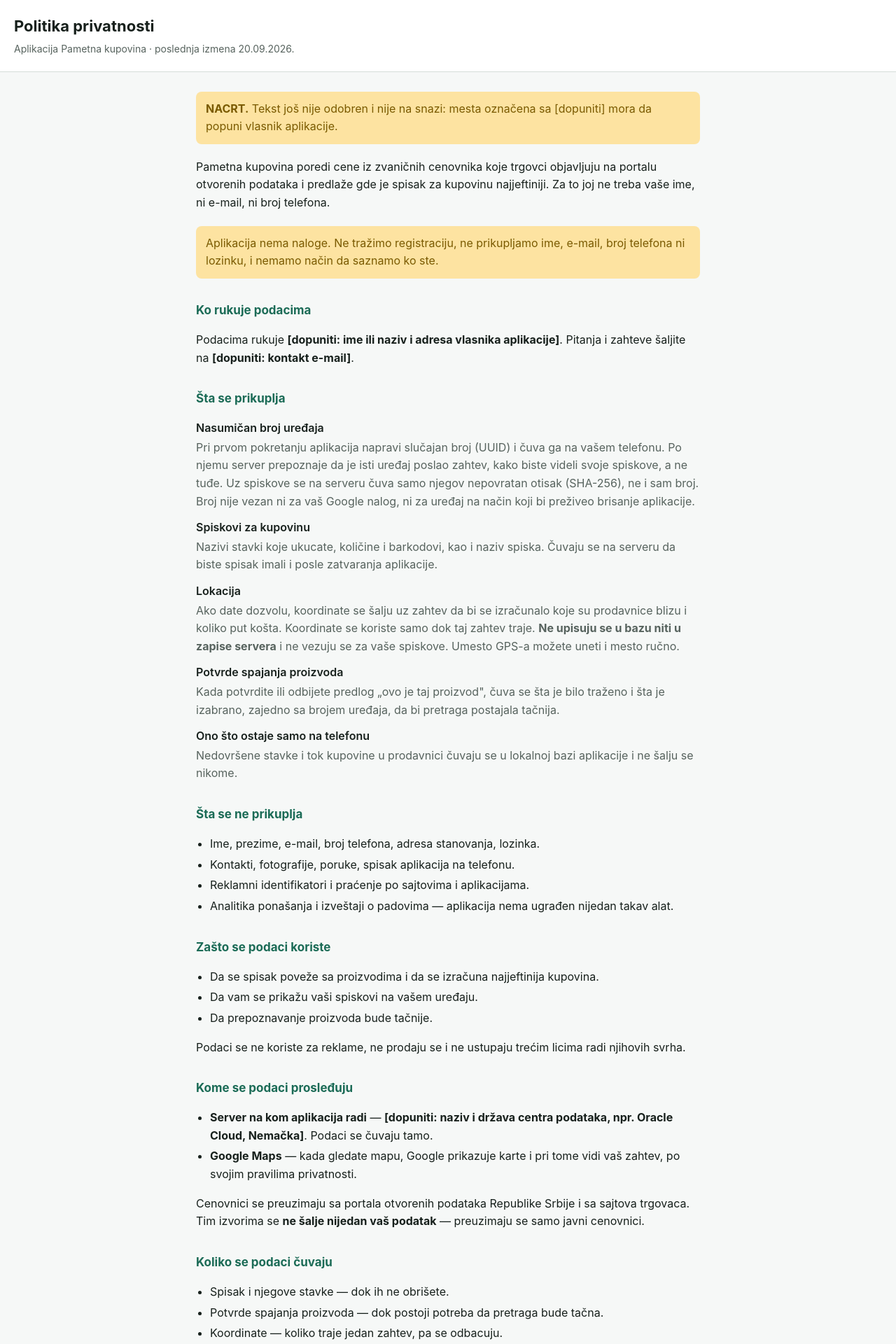
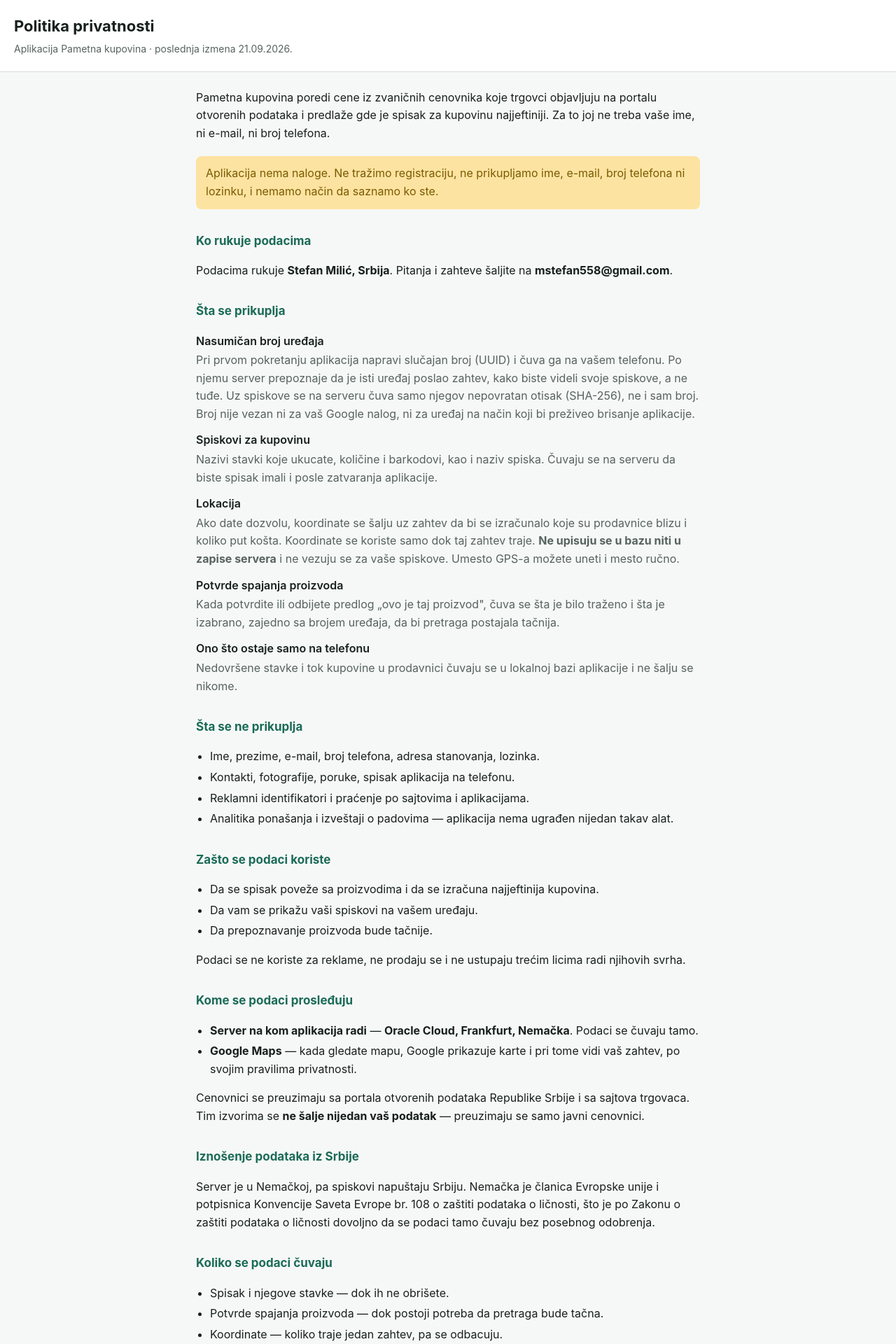
Before and after one commit to Milki19/pametna-kupovina, a web app: page /privatnost/index.html in a window 1280 px wide. Shown: the top 1920 px of the page at 70% size. Run offline with its HTML, style and script files only (its server is not run), Linux system fonts and the light colour scheme; data that the repository does not hold is empty; database files in the repository are not loaded.

Commit message:
feat(backend): the privacy policy and terms are no longer a draft
The owner supplied the three things only they could: who publishes the
app, where to write, and that the server sits in Frankfurt. The draft
warning is gone from both pages, which is what the test was waiting
for.

Since the data leaves Serbia for Germany, the policy now says so and on
what ground — Germany is in the EU and a party to Convention 108, which
is what the Serbian data protection act asks for.

Co-Authored-By: Claude Opus 5 <noreply@anthropic.com>

```diff
--- a/pametna-kupovina-backend/src/main/resources/static/privatnost/index.html
+++ b/pametna-kupovina-backend/src/main/resources/static/privatnost/index.html
@@ -9,11 +9,10 @@
 <body>
 <header>
   <h1>Politika privatnosti</h1>
-  <p>Aplikacija Pametna kupovina · poslednja izmena 20.09.2026.</p>
+  <p>Aplikacija Pametna kupovina · poslednja izmena 21.09.2026.</p>
 </header>
 <main>
 
-<p class="napomena"><strong>NACRT.</strong> Tekst još nije odobren i nije na snazi: mesta označena sa [dopuniti] mora da popuni vlasnik aplikacije.</p>
 
 <p>Pametna kupovina poredi cene iz zvaničnih cenovnika koje trgovci objavljuju
 na portalu otvorenih podataka i predlaže gde je spisak za kupovinu najjeftiniji.
@@ -24,9 +23,8 @@ prikupljamo ime, e-mail, broj telefona ni lozinku, i nemamo način da saznamo
 ko ste.</p>
 
 <h2>Ko rukuje podacima</h2>
-<p>Podacima rukuje <strong>[dopuniti: ime ili naziv i adresa vlasnika
-aplikacije]</strong>. Pitanja i zahteve šaljite na
-<strong>[dopuniti: kontakt e-mail]</strong>.</p>
+<p>Podacima rukuje <strong>Stefan Milić, Srbija</strong>. Pitanja i zahteve šaljite na
+<strong>mstefan558@gmail.com</strong>.</p>
 
 <h2>Šta se prikuplja</h2>
 <dl>
@@ -79,14 +77,19 @@ radi njihovih svrha.</p>
 <h2>Kome se podaci prosleđuju</h2>
 <ul>
   <li><strong>Server na kom aplikacija radi</strong> —
-  <strong>[dopuniti: naziv i država centra podataka, npr. Oracle Cloud,
-  Nemačka]</strong>. Podaci se čuvaju tamo.</li>
+  <strong>Oracle Cloud, Frankfurt, Nemačka</strong>. Podaci se čuvaju tamo.</li>
   <li><strong>Google Maps</strong> — kada gledate mapu, Google prikazuje
   karte i pri tome vidi vaš zahtev, po svojim pravilima privatnosti.</li>
 </ul>
 <p>Cenovnici se preuzimaju sa portala otvorenih podataka Republike Srbije i sa
 sajtova trgovaca. Tim izvorima se <strong>ne šalje nijedan vaš podatak</strong>
 — preuzimaju se samo javni cenovnici.</p>
+
+<h2>Iznošenje podataka iz Srbije</h2>
+<p>Server je u Nemačkoj, pa spiskovi napuštaju Srbiju. Nemačka je članica
+Evropske unije i potpisnica Konvencije Saveta Evrope br. 108 o zaštiti
+podataka o ličnosti, što je po Zakonu o zaštiti podataka o ličnosti dovoljno
+da se podaci tamo čuvaju bez posebnog odobrenja.</p>
 
 <h2>Koliko se podaci čuvaju</h2>
 <ul>
@@ -99,7 +102,7 @@ sajtova trgovaca. Tim izvorima se <strong>ne šalje nijedan vaš podatak</strong
 <p>Spisak brišete u samoj aplikaciji: otvorite spisak i izaberite brisanje.
 Time se sa servera briše i spisak i sve njegove stavke.</p>
 <p>Ako želite da se obriše sve što je vezano za vaš uređaj, pošaljite zahtev na
-<strong>[dopuniti: kontakt e-mail]</strong>. Da bismo znali šta da obrišemo,
+<strong>mstefan558@gmail.com</strong>. Da bismo znali šta da obrišemo,
 u zahtevu pošaljite broj uređaja iz aplikacije
 (dugme <em>O aplikaciji</em> na ekranu spiska). Zahtev se izvršava najkasnije u roku od
 30 dana. Brisanjem aplikacije sa telefona briše se i broj uređaja, posle čega
```
Also changed, not shown: pametna-kupovina-backend/src/main/resources/static/uslovi/index.html (+3 -5 lines).
